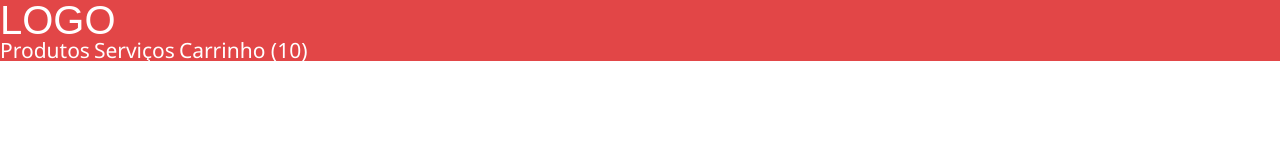
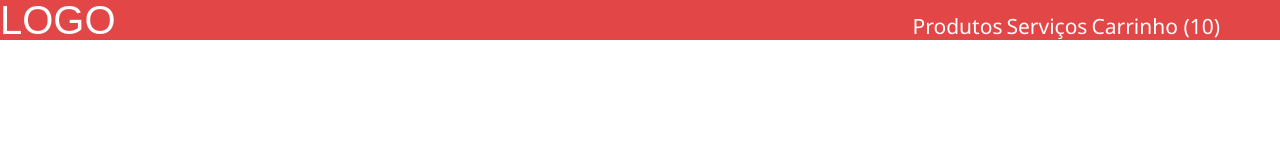
Before and after one commit to MarioFilho1/loja-fone, a plain HTML site: page index.html in a window 1280 px wide. Drawn offline with Linux system fonts and the light colour scheme.

Commit message:
Desafio avançado 002

```diff
--- a/header.css
+++ b/header.css
@@ -1,5 +1,6 @@
 header {
   background-color: #e24647;
+  position: relative;
 }
 h1,
 a {
@@ -9,6 +10,11 @@ h1 {
   font-size: 40px;
   font-family: Arial;
 }
+nav {
+  position: absolute;
+  right: 60px;
+  bottom: 3px;
+}
 a {
   text-decoration: none;
   font-size: 21px;
```
